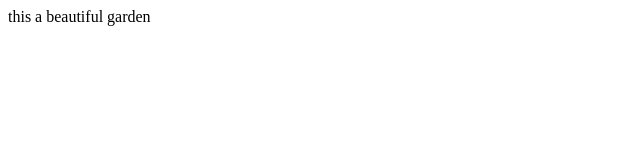
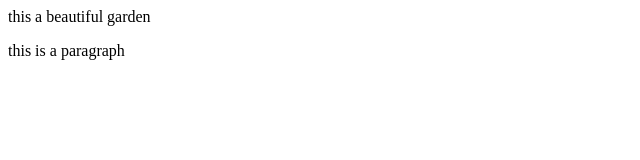
Before and after one commit to red-hat-creator/localrepo, a plain HTML site: page index.html in a window 1280 px wide. Shown: the whole page, without its empty margins (0-640 px from the left). Drawn offline with Linux system fonts and the light colour scheme.

Commit message:
add new feature

```diff
--- a/index.html
+++ b/index.html
@@ -1 +1,2 @@
 <p> this a  beautiful garden</p>
+<H> this is a paragraph</H>
```
